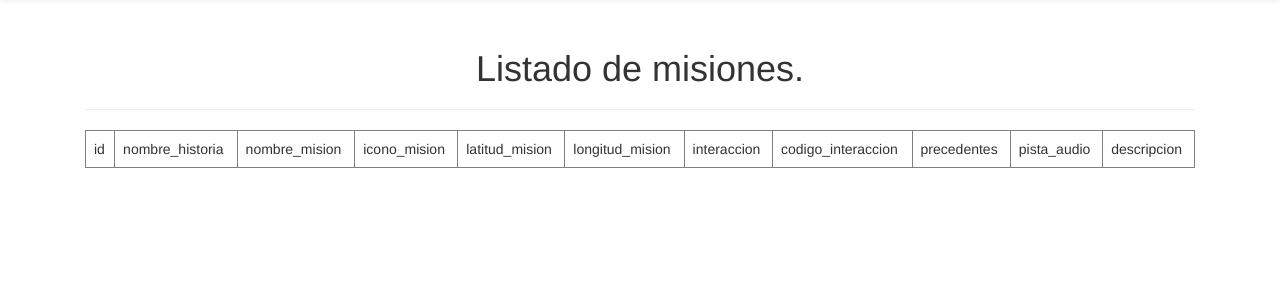
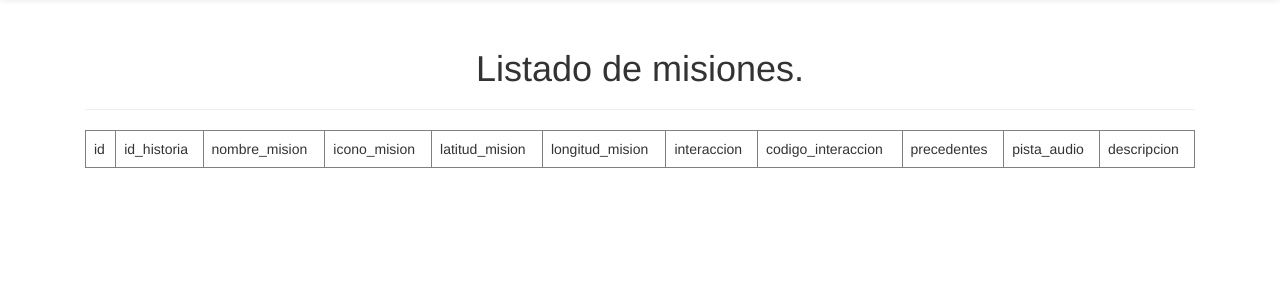
Before and after one commit to jserrape/-TFM-Generador-de-historias-servidor, a Flask app: template src/server/templates/list_mision.html in a window 1280 px wide. Shown: the part 51-351 px from the top of the page. Run offline with Flask 2, Linux system fonts and the light colour scheme; the template is opened without the code that fills it, so the values that code supplies are empty; some libraries are stand-ins or nearby versions.

Commit message:
Cambios en las keyy foreing key

```diff
--- a/src/server/app.py
+++ b/src/server/app.py
@@ -42,7 +42,11 @@ def POST_historia(post_id):
         cur = con.cursor()
         cur.execute("INSERT INTO historia (nombre_historia,idioma_historia,imagen_historia,latitud_historia,longitud_historia,zoom,descripcion_historia) VALUES (?,?,?,?,?,?,?)",(nombre_historia,idioma_historia,imagen_historia,latitud_historia,longitud_historia,zoom,descripcion_historia) )
         con.commit()
+        cur.execute('SELECT id FROM historia WHERE nombre_historia="' + nombre_historia + '"')
+        for row in cur.fetchall():
+            id_historia = row[0]
     con.close()
+
 
     #Insertar misiones
     for i in range(int(post_id)):
@@ -71,9 +75,10 @@ def POST_historia(post_id):
 
         with sql.connect("database.db") as con:
             cur = con.cursor()
-            cur.execute("INSERT INTO mision (nombre_historia,nombre_mision,icono_mision,latitud_mision,longitud_mision,interaccion,codigo_interaccion,precedentes,pista_audio,descripcion) VALUES (?,?,?,?,?,?,?,?,?,?)",(nombre_historia,nombre_mision,icono_mision,latitud_mision,longitud_mision,interaccion,codigo_interaccion,precedentes,pista_audio,descripcion) )
+            cur.execute("INSERT INTO mision (id_historia,nombre_mision,icono_mision,latitud_mision,longitud_mision,interaccion,codigo_interaccion,precedentes,pista_audio,descripcion) VALUES (?,?,?,?,?,?,?,?,?,?)",(id_historia,nombre_mision,icono_mision,latitud_mision,longitud_mision,interaccion,codigo_interaccion,precedentes,pista_audio,descripcion) )
             con.commit()
         con.close()
+
     return "Ok"
 
 @app.route('/rest/list/historia', methods=['GET'])
--- a/src/server/declaracionVariables.py
+++ b/src/server/declaracionVariables.py
@@ -30,10 +30,10 @@ app.config['UPLOAD_FOLDER_MISION_AUDIO'] = UPLOAD_FOLDER_MISION_AUDIO
 #https://www.tutorialspoint.com/flask/flask_sqlite.htm
 conn = sql.connect('database.db')
 print("Opened database successfully")
-#conn.execute('DROP TABLE historia')
-#conn.execute('DROP TABLE mision')
-conn.execute('CREATE TABLE IF NOT EXISTS historia (nombre_historia TEXT PRIMARY KEY, idioma_historia TEXT, imagen_historia TEXT, latitud_historia INT, longitud_historia INT, zoom INT, descripcion_historia TEXT)')
-conn.execute('CREATE TABLE IF NOT EXISTS mision (id INTEGER PRIMARY KEY AUTOINCREMENT, nombre_historia TEXT, nombre_mision TEXT, icono_mision TEXT, latitud_mision INT, longitud_mision INT, interaccion TEXT, codigo_interaccion TEXT, precedentes TEXT, pista_audio TEXT, descripcion TEXT, FOREIGN KEY(nombre_historia) REFERENCES historia(nombre_historia))')
+#conn.execute('DROP TABLE IF EXISTS historia')
+#conn.execute('DROP TABLE IF EXISTS mision')
+conn.execute('CREATE TABLE IF NOT EXISTS historia (id INTEGER PRIMARY KEY AUTOINCREMENT, nombre_historia TEXT, idioma_historia TEXT, imagen_historia TEXT, latitud_historia INT, longitud_historia INT, zoom INT, descripcion_historia TEXT)')
+conn.execute('CREATE TABLE IF NOT EXISTS mision (id INTEGER PRIMARY KEY AUTOINCREMENT, id_historia INTEGER, nombre_mision TEXT, icono_mision TEXT, latitud_mision INT, longitud_mision INT, interaccion TEXT, codigo_interaccion TEXT, precedentes TEXT, pista_audio TEXT, descripcion TEXT, FOREIGN KEY(id_historia) REFERENCES historia(id))')
 print("Table created successfully")
 conn.close()
 
--- a/src/server/templates/list_historia.html
+++ b/src/server/templates/list_historia.html
@@ -7,6 +7,7 @@
             <hr>
             <table border = 1 class="table table-striped">
                <thead>
+                  <td>id</td>
                   <td>nombre_historia</td>
                   <td>idioma_historia</td>
                   <td>imagen_historia</td>
@@ -18,6 +19,7 @@
 
                {% for row in rows %}
                   <tr>
+                     <td>{{row["id"]}}</td>
                      <td>{{row["nombre_historia"]}}</td>
                      <td>{{row["idioma_historia"]}}</td>
                      <td> {{ row["imagen_historia"]}}</td>
--- a/src/server/templates/list_mision.html
+++ b/src/server/templates/list_mision.html
@@ -8,7 +8,7 @@
             <table border = 1 class="table table-striped">
                <thead>
                   <td>id</td>
-                  <td>nombre_historia</td>
+                  <td>id_historia</td>
                   <td>nombre_mision</td>
                   <td>icono_mision</td>
                   <td>latitud_mision</td>
@@ -23,7 +23,7 @@
                {% for row in rows %}
                   <tr>
                      <td>{{row["id"]}}</td>
-                     <td>{{row["nombre_historia"]}}</td>
+                     <td>{{row["id_historia"]}}</td>
                      <td>{{row["nombre_mision"]}}</td>
                      <td>{{row["icono_mision"]}}</td>
                      <td>{{row["latitud_mision"]}}</td>
```
Also changed, not shown: database.db.
